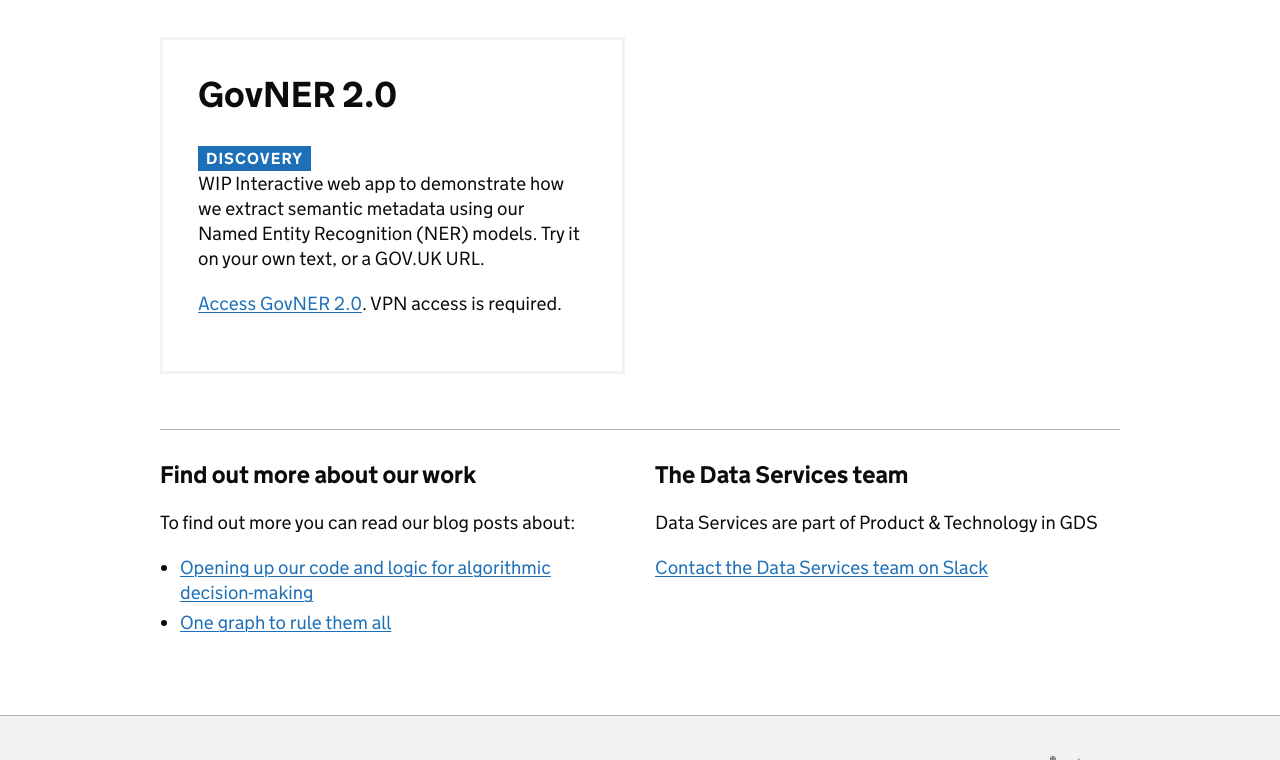
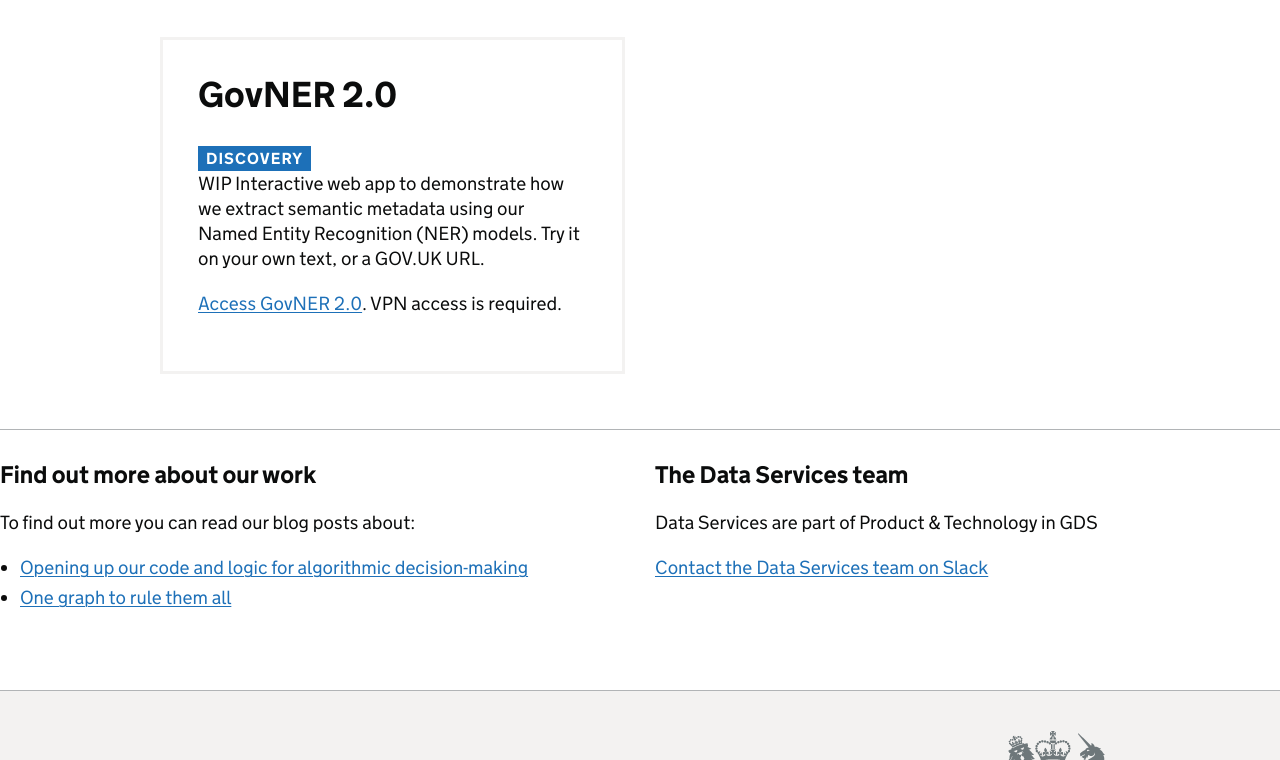
Before and after one commit to alphagov/dataproducts-landing-page, a plain HTML site: page index.html in a window 1280 px wide. Shown: the part 1249-2009 px from the top of the page. Drawn offline with Linux system fonts and the light colour scheme; files whose address does not match are found by name.

Commit message:
Reorganise markup

```diff
--- a/index.html
+++ b/index.html
@@ -111,7 +111,6 @@
           </div>
         </div>
 
-<div class="govuk-width-container">
         <div class="govuk-grid-row content-section govuk-!-margin-bottom-7 feature-row">
           <div class="govuk-grid-column-one-half feature-column">
             <div class="govuk-panel feature-panel">
@@ -143,7 +142,6 @@
           </div>
         </div>
 
-  <div class="govuk-width-container">
         <div class="govuk-grid-row content-section govuk-!-margin-bottom-7 feature-row">
           <div class="govuk-grid-column-one-half feature-column">
             <div class="govuk-panel feature-panel">
@@ -157,6 +155,7 @@
                 <p>
                   <a class="govuk-link" href="https://streamlit-gcp-agr4phrxda-uc.a.run.app/">Access GovNER 2.0</a>. VPN access is required.
                 </p>
+              </div>
             </div>
           </div>
         </div>
@@ -210,8 +209,6 @@
           </section>
         </div>
       </div>
-</div>
-
     </main>
 
 
```
Lines whose indentation alone changed are shown as unchanged.
